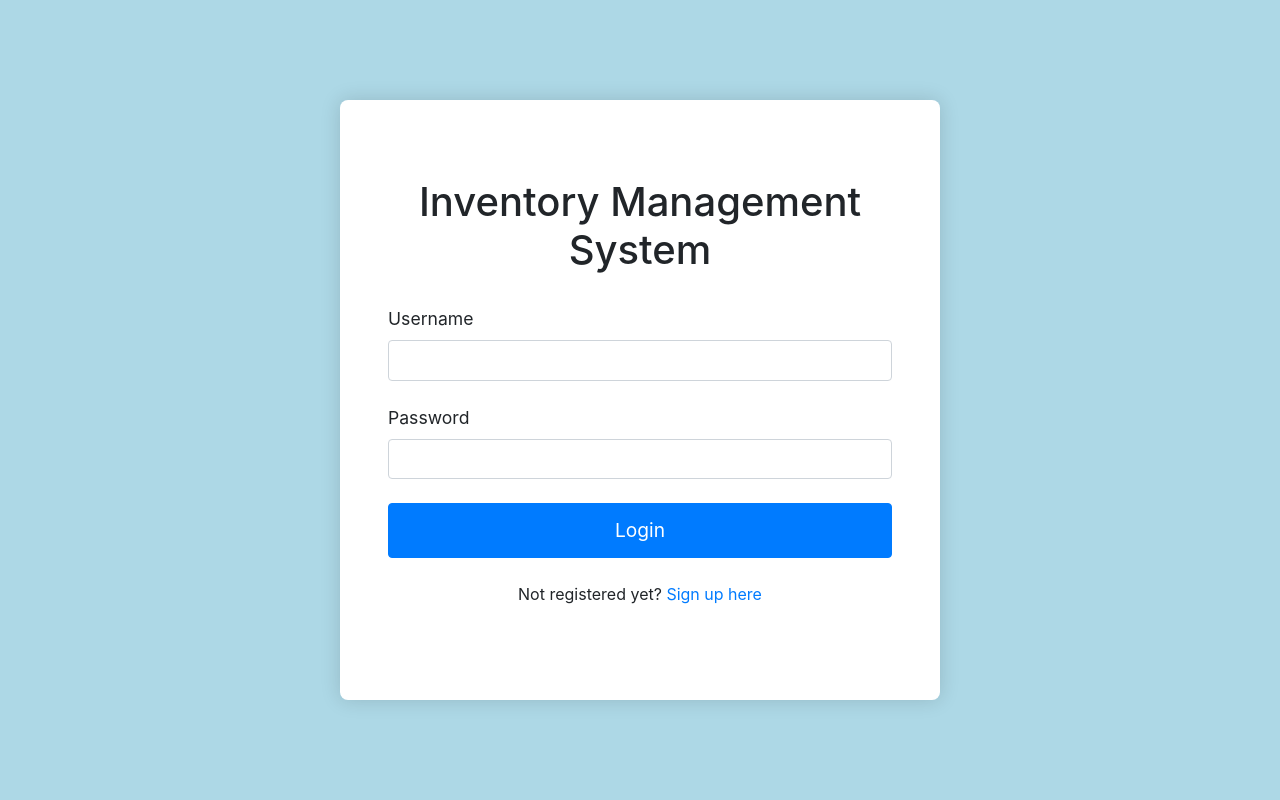
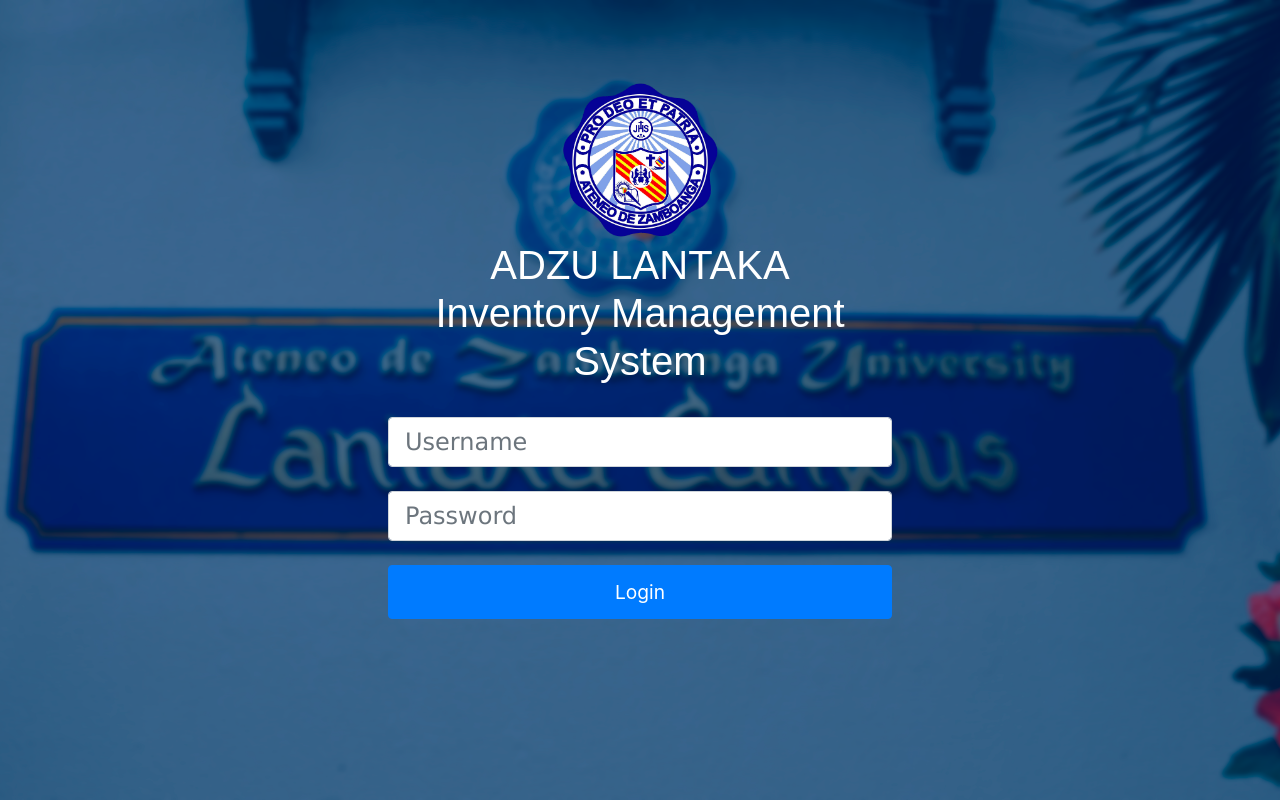
Before and after one commit to monkeykei/LANTAKA-IMS, a PHP site: page / in a window 1280 px wide. Run offline with PHP 8.4, Linux system fonts and the light colour scheme; some libraries are stand-ins or nearby versions.

Commit message:
10/07/2024 - 12pm

```diff
--- a/Index.php
+++ b/Index.php
@@ -34,11 +34,12 @@ if ($_SERVER["REQUEST_METHOD"] == "POST") {
 <head>
     <meta charset="UTF-8">
     <meta name="viewport" content="width=device-width, initial-scale=1.0">
-    <title>Inventory Management System</title>
+    <title>ADZU LANTAKA Inventory Management System</title>
     <link href="https://stackpath.bootstrapcdn.com/bootstrap/4.5.2/css/bootstrap.min.css" rel="stylesheet">
     <style>
         body {
-            background-color: #ADD8E6;
+            background: url('bg_pic.png') no-repeat center center fixed;
+            background-size: cover;
             display: flex;
             justify-content: center;
             align-items: center;
@@ -48,14 +49,13 @@ if ($_SERVER["REQUEST_METHOD"] == "POST") {
         }
         .login-container {
             width: 600px;
-            height: 600px;
-            background-color: #ffffff;
+            height: 500px;
             padding: 3rem;
             border-radius: 0.5rem;
-            box-shadow: 0 0 20px rgba(0, 0, 0, 0.15);
             display: flex;
             flex-direction: column;
             justify-content: center;
+            transform: translateY(-50px);
         }
         .login-container h2 {
             margin-bottom: 2rem;
@@ -75,8 +75,9 @@ if ($_SERVER["REQUEST_METHOD"] == "POST") {
             margin-bottom: 0.5rem;
         }
         .form-control {
-            font-size: 1.1rem;
-            padding: 0.75rem;
+            font-size: 1.5rem;
+            padding: 1rem;
+            font-family: 'Verdana', monospace;
         }
         .btn-primary {
             font-size: 1.2rem;
@@ -96,12 +97,17 @@ if ($_SERVER["REQUEST_METHOD"] == "POST") {
                 font-size: 2rem;
             }
         }
+        img{
+            max-height: 10rem;
+            max-width: 10rem;
+        }
     </style>
 </head>
 <body>
     <div class="login-container">
         <div class="form-container">
-            <h2 class="text-center">Inventory Management System</h2>
+            <center><img src="adzu_logo.png" alt="ateneo"></center>
+            <h2 class="text-center" style="color: white; font-family: 'Montserrat', sans-serif;">ADZU LANTAKA <br> Inventory Management System</h2>
             <?php if (isset($error_message)): ?>
                 <div class="alert alert-danger" role="alert">
                     <?php echo $error_message; ?>
@@ -109,18 +115,13 @@ if ($_SERVER["REQUEST_METHOD"] == "POST") {
             <?php endif; ?>
             <form action="index.php" method="post">
                 <div class="form-group">
-                    <label for="username">Username</label>
-                    <input type="text" class="form-control" id="username" name="username" required>
+                    <input type="text" class="form-control" id="username" name="username" placeholder="Username" required>
                 </div>
                 <div class="form-group">
-                    <label for="password">Password</label>
-                    <input type="password" class="form-control" id="password" name="password" required>
+                    <input type="password" class="form-control" id="password" name="password" placeholder="Password" required>
                 </div>
                 <button type="submit" class="btn btn-primary btn-block">Login</button>
             </form>
-            <div class="mt-4 text-center">
-                <p>Not registered yet? <a href="signup.php">Sign up here</a></p>
-            </div>
         </div>
     </div>
     <script src="https://code.jquery.com/jquery-3.5.1.slim.min.js"></script>
```
Also changed, not shown: Add Product.php (+6 -6 lines), Inventory.php (+23 -7 lines), edit.php (+39 -12 lines), adzu_logo.png (added), bg_pic.png (added).
